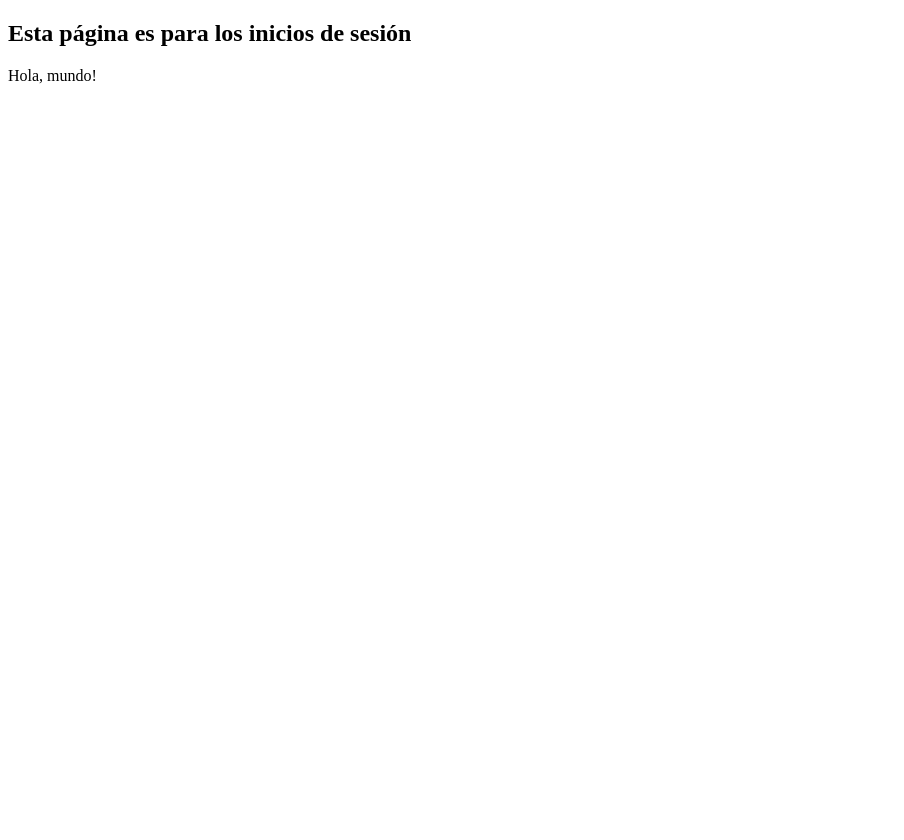
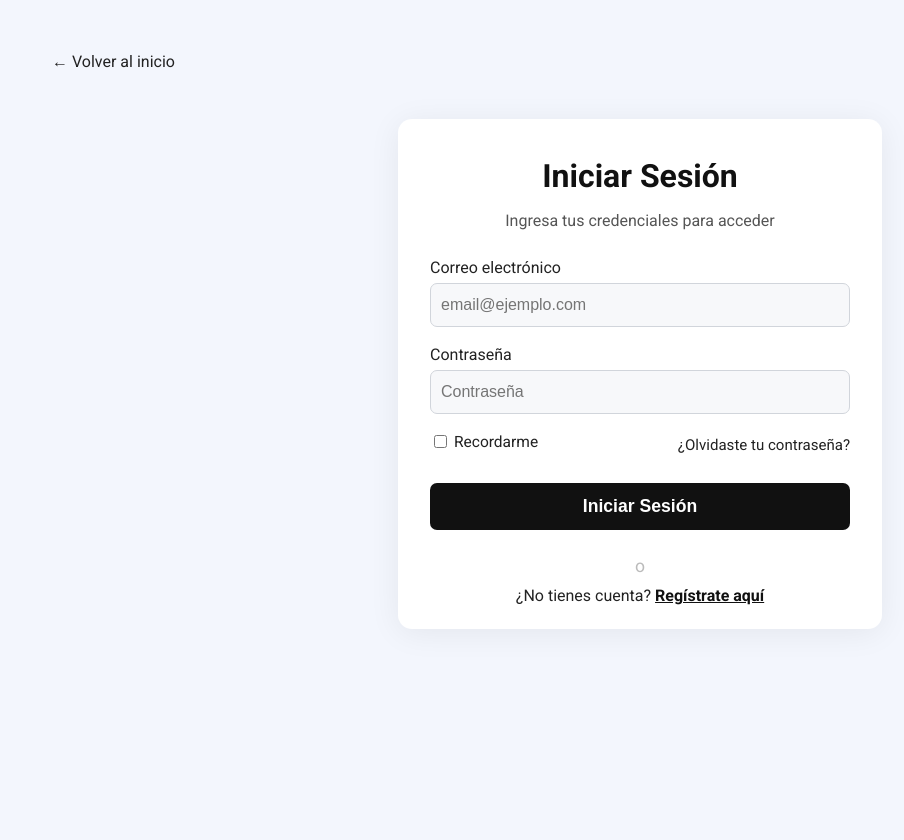
Before and after one commit to Rafitaxs/Proyecto_AWeb_Cliente_Servidor, a PHP site: page / in a window 1280 px wide. Shown: the whole page, without its empty margins (0-904 px from the left). Before the commit the page ends 84 px from the top, so only its background shows below. Run offline with PHP 8.4, Linux system fonts and the light colour scheme.

Commit message:
Chris se agrego vista de inicion de sesion  registro y estilos CSS, se modificó index.php

```diff
--- /dev/null
+++ b/assets/css/index.css
@@ -0,0 +1,162 @@
+@import url('https://fonts.googleapis.com/css2?family=Roboto:wght@400;700&display=swap');
+
+body.pagina-index {
+    background: #f3f6fd;
+    font-family: 'Roboto', Arial, sans-serif;
+    margin: 0;
+    min-height: 100vh;
+    color: #111;
+}
+
+.volver-inicio {
+    display: block;
+    margin: 32px 0 0 32px;
+    color: #222;
+    text-decoration: none;
+    font-size: 1em;
+    font-weight: 500;
+}
+
+.login-card {
+    background: #fff;
+    border-radius: 14px;
+    box-shadow: 0 4px 32px #0001;
+    max-width: 420px;
+    margin: 48px auto 0 auto;
+    padding: 38px 32px 24px 32px;
+    text-align: left;
+}
+
+.login-card h2 {
+    font-size: 2em;
+    font-weight: 700;
+    margin: 0 0 8px 0;
+    text-align: center;
+}
+
+.subtitulo {
+    color: #555;
+    font-size: 1em;
+    margin-bottom: 28px;
+    text-align: center;
+}
+
+.login-form label {
+    font-size: 1em;
+    font-weight: 500;
+    margin-bottom: 6px;
+    display: block;
+    color: #222;
+}
+
+.input-icon {
+    display: flex;
+    align-items: center;
+    background: #f7f8fa;
+    border: 1.5px solid #d1d5db;
+    border-radius: 7px;
+    margin-bottom: 18px;
+    padding: 0 10px;
+}
+
+.input-icon .icon {
+    color: #bbb;
+    font-size: 1.2em;
+    margin-right: 8px;
+}
+
+.input-icon input {
+    border: none;
+    background: transparent;
+    padding: 12px 0;
+    font-size: 1em;
+    color: #222;
+    width: 100%;
+    outline: none;
+}
+
+.input-icon input:focus {
+    background: #f0f0f0;
+}
+
+.opciones {
+    display: flex;
+    justify-content: space-between;
+    align-items: center;
+    margin-bottom: 18px;
+    font-size: 0.97em;
+}
+
+.opciones label {
+    display: flex;
+    align-items: center;
+    gap: 4px;
+    font-weight: 400;
+    color: #222;
+}
+
+.olvide {
+    color: #222;
+    text-decoration: none;
+    font-size: 0.97em;
+    transition: color 0.2s;
+}
+
+.olvide:hover {
+    color: #000;
+    text-decoration: underline;
+}
+
+.login-form button {
+    width: 100%;
+    padding: 13px 0;
+    border-radius: 7px;
+    border: none;
+    background: #111;
+    color: #fff;
+    font-weight: bold;
+    font-size: 1.1em;
+    cursor: pointer;
+    margin-top: 8px;
+    margin-bottom: 8px;
+    transition: background 0.2s;
+}
+
+.login-form button:hover {
+    background: #333;
+}
+
+.divider {
+    text-align: center;
+    color: #bbb;
+    margin: 18px 0 10px 0;
+    font-size: 1.1em;
+}
+
+.acciones {
+    text-align: center;
+    color: #222;
+    font-size: 1em;
+    margin-top: 10px;
+}
+
+.acciones a {
+    color: #111;
+    text-decoration: underline;
+    font-weight: bold;
+    transition: color 0.2s;
+}
+
+.acciones a:hover {
+    color: #555;
+}
+
+@media (max-width: 600px) {
+    .login-card {
+        max-width: 95vw;
+        padding: 18px 6vw;
+    }
+    .volver-inicio {
+        margin-left: 8vw;
+    }
+}
--- a/index.php
+++ b/index.php
@@ -1,27 +1,39 @@
 <!DOCTYPE html>
-<html lang="en">
+<html lang="es">
 
 <head>
     <meta charset="UTF-8">
     <meta name="viewport" content="width=device-width, initial-scale=1.0">
-    <title>Document</title>
+    <title>Iniciar Sesión - Citas Prácticas de Manejo</title>
+    <link rel="stylesheet" href="assets/css/styles.css">
+    <link rel="stylesheet" href="assets/css/index.css">
 </head>
 
-<body>
-    <!--Pagina para el inicio de sesion-->
-    <section>
-        <div>
-            <h1>Esta página es para los inicios de sesión</h1>
+<body class="pagina-index">
+    <a href="pags/inicio.html" class="volver-inicio">&larr; Volver al inicio</a>
+    <section class="login-card">
+        <h2>Iniciar Sesión</h2>
+        <p class="subtitulo">Ingresa tus credenciales para acceder</p>
+        <form class="login-form" action="sesion.php" method="post">
+            <label for="usuario">Correo electrónico</label>
+            <div class="input-icon">
+                <input type="email" id="usuario" name="usuario" placeholder="email@ejemplo.com" required>
+            </div>
+            <label for="contrasena">Contraseña</label>
+            <div class="input-icon">
+                <input type="password" id="contrasena" name="contrasena" placeholder="Contraseña" required>
+            </div>
+            <div class="opciones">
+                <label><input type="checkbox" name="recordar"> Recordarme</label>
+                <a href="#" class="olvide">¿Olvidaste tu contraseña?</a>
+            </div>
+            <button type="submit">Iniciar Sesión</button>
+        </form>
+        <div class="divider">o</div>
+        <div class="acciones">
+            ¿No tienes cuenta? <a href="pags/registrarse.html">Regístrate aquí</a>
         </div>
     </section>
-
-    <?php
-
-    echo "Hola, mundo!";
-
-    ?>
-
-
 </body>
 
 </html>
```
Also changed, not shown: assets/css/registrarme.css (added, +26 -0 lines), pags/registrarse.html (added, +40 -0 lines), pags/inicio.html (renamed from pags/index.html).
